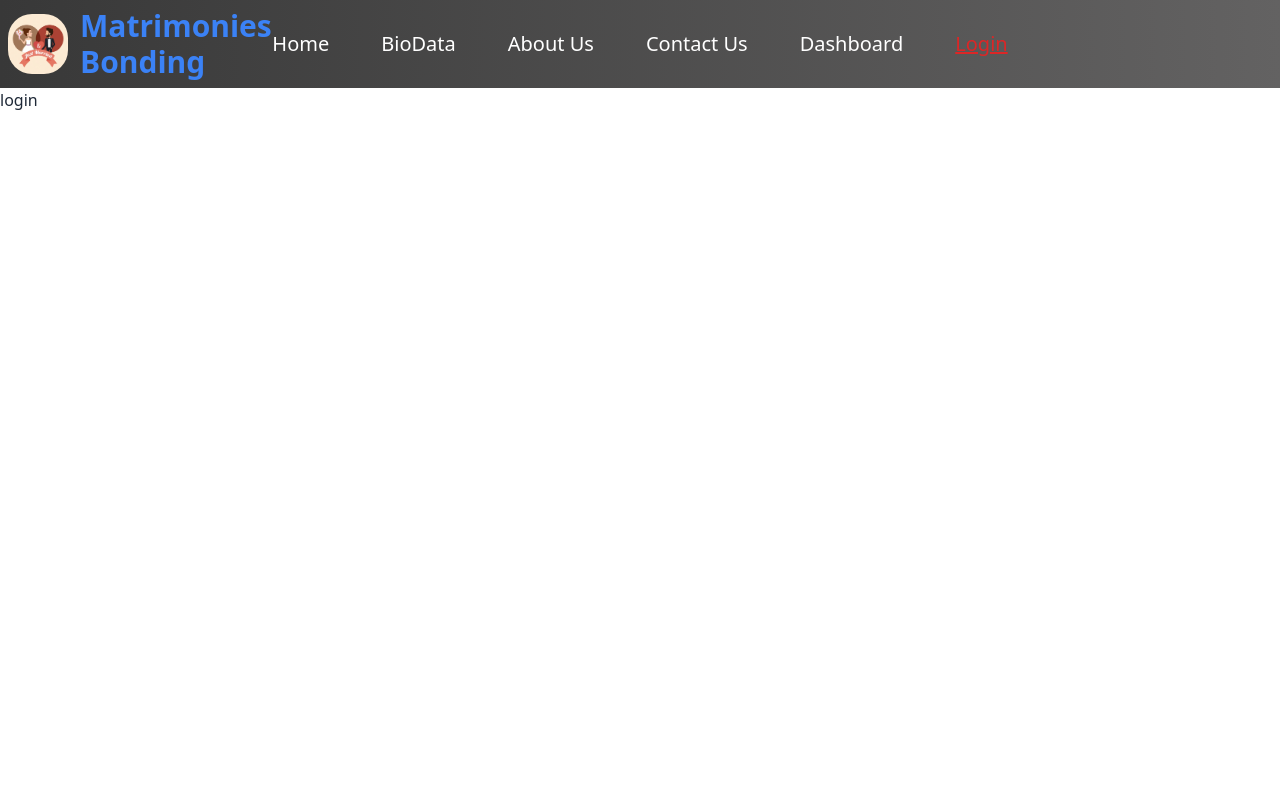
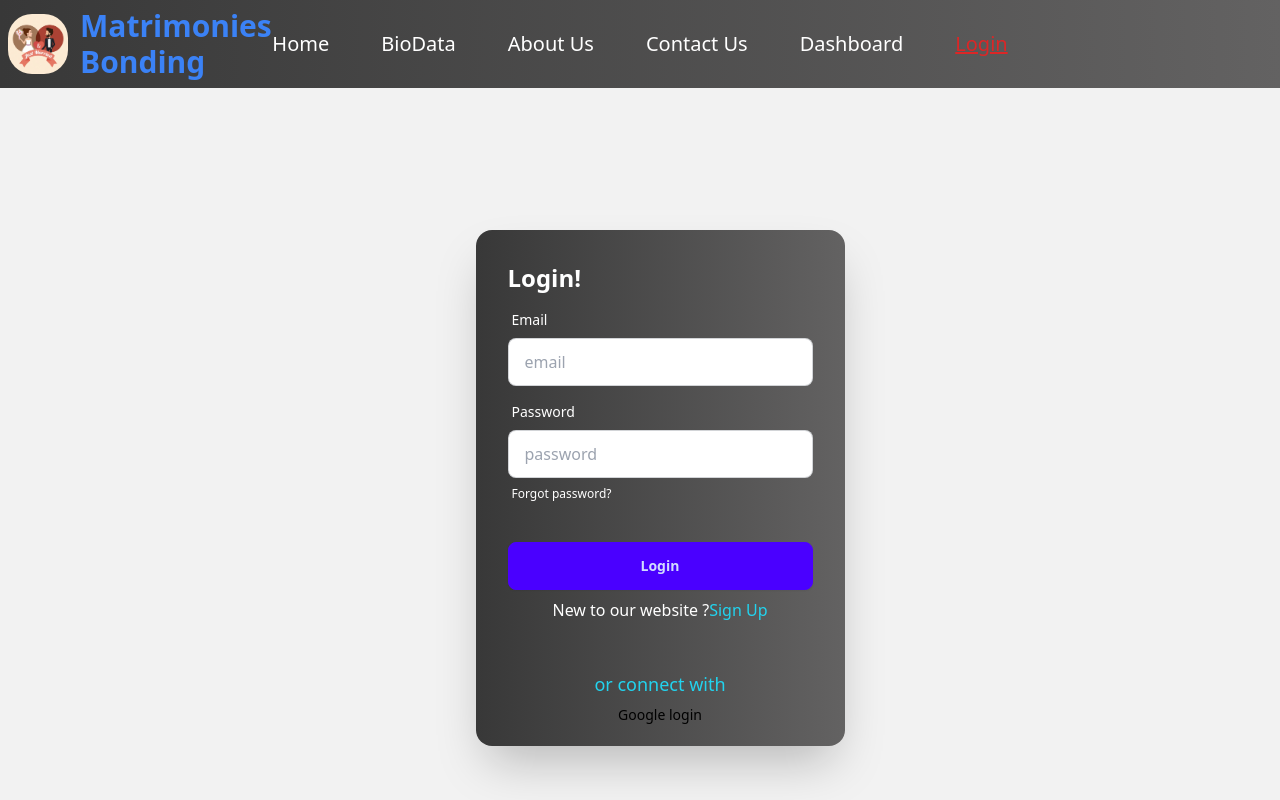
Before and after one commit to priom121/assignment-12, a React (Vite) app: page /login in a window 1280 px wide. Shown: the top 800 px of the page. Built offline with nearby package versions, Linux system fonts and the light colour scheme.

Commit message:
login and signup page set up done

```diff
--- a/src/SignUpPage/Login.jsx
+++ b/src/SignUpPage/Login.jsx
@@ -1,10 +1,53 @@
+import { Link } from "react-router-dom";
 
 
 const Login = () => {
+ const handleLogin =(e)=>{
+ e.preventDefault()
+ }
 return (
-  <div>
-     login
+<div className="hero min-h-screen bg-base-200">
+  <div className="hero-content flex-col lg:flex-row">
+    <div className=" w-1/2 mr-6">
+   {/* <Lottie animationData={login}></Lottie> */}
+    </div>
+    <div className="card flex-shrink-0 w-full max-w-md shadow-2xl
+    bg-gradient-to-r from-[#383838] to-[#636262] text-white">
+          <div className=" w-1/2 mr-6">
+   {/* <Lottie animationData={login}></Lottie> */}
+    </div>
+      <form onSubmit={handleLogin} className="card-body">
+      <h1 className="text-2xl font-bold">Login!</h1>
+        <div className="form-control">
+          <label className="label">
+            <span className="label-text text-white">Email</span>
+          </label>
+          <input type="email" placeholder="email" name='email' className="input text-black input-bordered" required />
+        </div>
+        <div className="form-control">
+          <label className="label">
+            <span className="label-text text-white">Password</span>
+          </label>
+          <input type="password" placeholder="password" name='password' className="input text-black input-bordered" required />
+          <label className="label">
+            <a href="#" className="label-text-alt link link-hover text-white">Forgot password?</a>
+          </label>
+        </div>
+        <div className="form-control mt-6">
+          <button className="btn btn-primary">Login</button>
+        </div>
+        <p className='text-center'>New to our website ?
+        <Link className='text-cyan-400 font-medium' to='/signUp'>
+        Sign Up
+        </Link></p>
+      </form>
+      <div className="py-4 text-center">
+       <p className="text-center text-lg text-cyan-400">or connect with</p>
+       <button className="btn-sm rounded-lg  btn-warning">Google login</button>
+      </div>
+    </div>
   </div>
+</div>
 );
 };
 
--- a/src/SignUpPage/SignUp.jsx
+++ b/src/SignUpPage/SignUp.jsx
@@ -1,10 +1,64 @@
+import { Link } from "react-router-dom";
 
 
 const SignUp = () => {
+  const handleSignUp =(e)=>{
+    e.preventDefault()
+  }
 return (
-<div>
-  signup
- </div>
+<div className="hero min-h-screen bg-base-200">
+  <div className="hero-content flex-col lg:flex-row">
+    <div className=" w-1/2 mr-6">
+    {/* <img src={img} alt="" /> */}
+    {/* <Lottie animationData={animation}></Lottie> */}
+    </div>
+    <div className="card flex-shrink-0 w-full max-w-sm
+    bg-gradient-to-r from-[#383838] to-[#63626232] text-white">
+      <form onSubmit={ handleSignUp } className="card-body">
+      <h1 className="text-2xl font-bold">Sign Up</h1>
+        <div className="form-control">
+          <label className="label">
+            <span className="label-text text-white">Name</span>
+          </label>
+          <input type="Name" placeholder="Name" name='Name' className="input text-black input-bordered" required />
+        </div>
+        <div className="form-control">
+          <label className="label">
+            <span className="label-text text-white">Email</span>
+          </label>
+          <input type="email" placeholder="email" name='email' className="input text-black input-bordered" required />
+        </div>
+        <div className="form-control">
+          <label className="label">
+            <span className="label-text text-white">Password</span>
+          </label>
+          <input type="password" placeholder="password" name='password' className="input text-black input-bordered" required />
+          <label className="label">
+            <a href="#" className="label-text-alt link link-hover text-white">Forgot password?</a>
+          </label>
+        </div>
+        <div className="form-control">
+          <label className="label">
+            <span className="label-text text-white">Photo</span>
+          </label>
+          <input type="photo" placeholder="photo url" name='photo' className="input text-black input-bordered" required />
+          <label className="label">
+            <a href="#" className="label-text-alt link link-hover text-white">Forgot password?</a>
+          </label>
+        </div>
+
+
+        <div className="form-control mt-6">
+          <button className="btn btn-primary">Sign up</button>
+        </div>
+        <p className='text-center'>Already Have An Account? <Link
+         className='text-blue-500' to='/login'>
+        Login
+        </Link></p>
+      </form>
+    </div>
+  </div>
+</div>
    );
 };
 
```
